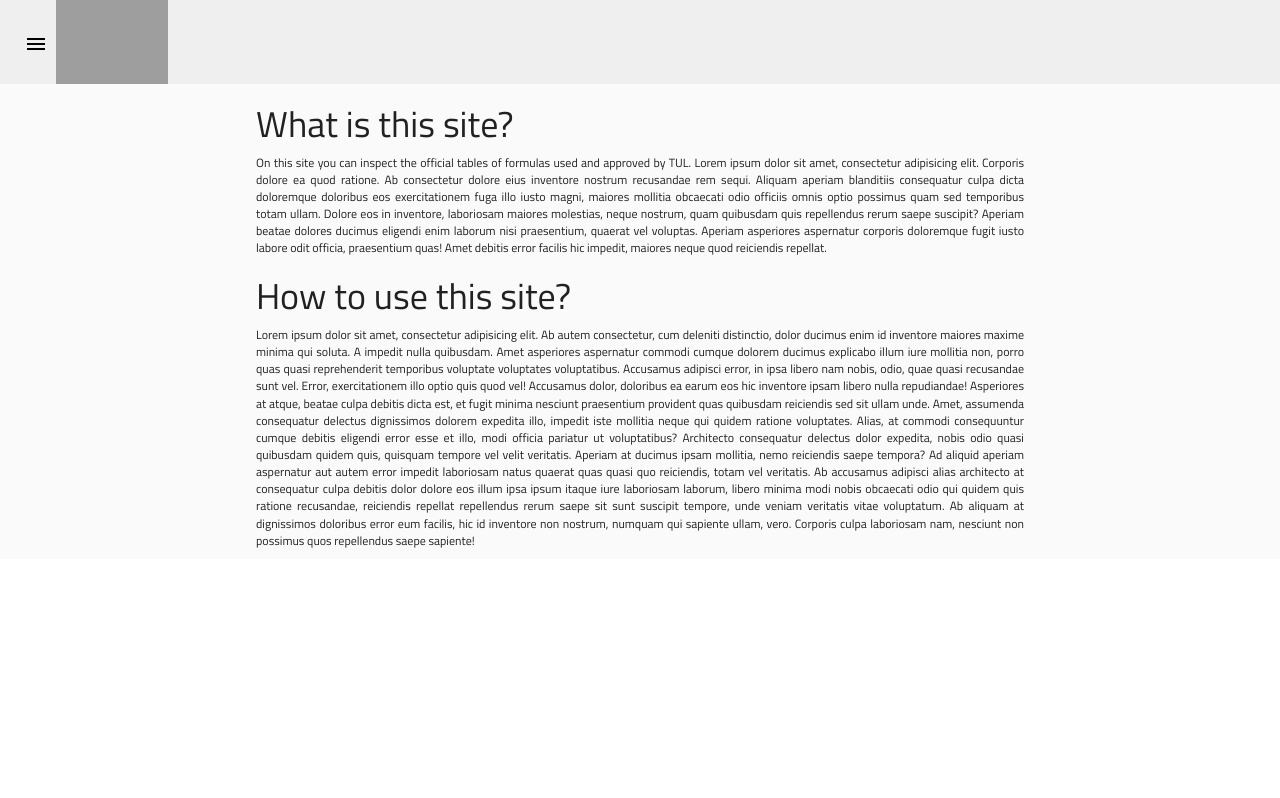
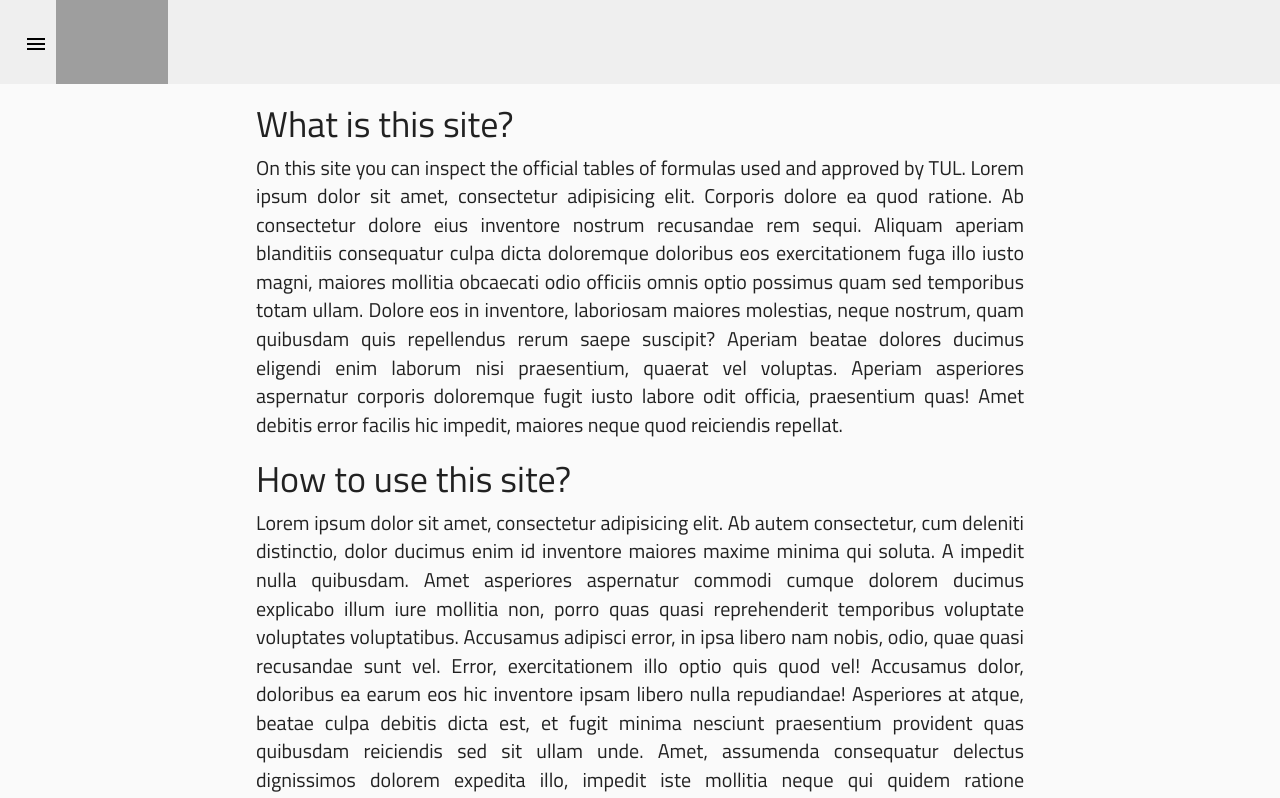
Before and after one commit to maciejdrobnik/Team2_CMS, an Angular app: page / in a window 1280 px wide. Shown: the top 798 px of the page. Built offline with nearby package versions, Linux system fonts and the light colour scheme; grey boxes are pictures that could not be loaded; what ngx-quill would draw is missing.

Commit message:
Some fixes after the merge xd

```diff
--- a/src/app/app.component.css
+++ b/src/app/app.component.css
@@ -13,7 +13,7 @@ mat-drawer {
 }
 
 .main {
-  font-size: 1.2rem;
+  font-size: 2rem;
   margin: 0 20vw;
   text-align: justify;
 }
--- a/src/app/app.module.ts
+++ b/src/app/app.module.ts
@@ -19,6 +19,7 @@ import { PageComponent } from './pages/page/page.component';
 
 const appRoutes: Routes = [
   {path: '', component: HomeComponent},
+  {path: 'editor', component: TextEditorComponent},
   {path: ':id', component: PageComponent},
 ];
 
```
Also changed, not shown: 1 other file (tests, documents, lock files or other folders).
